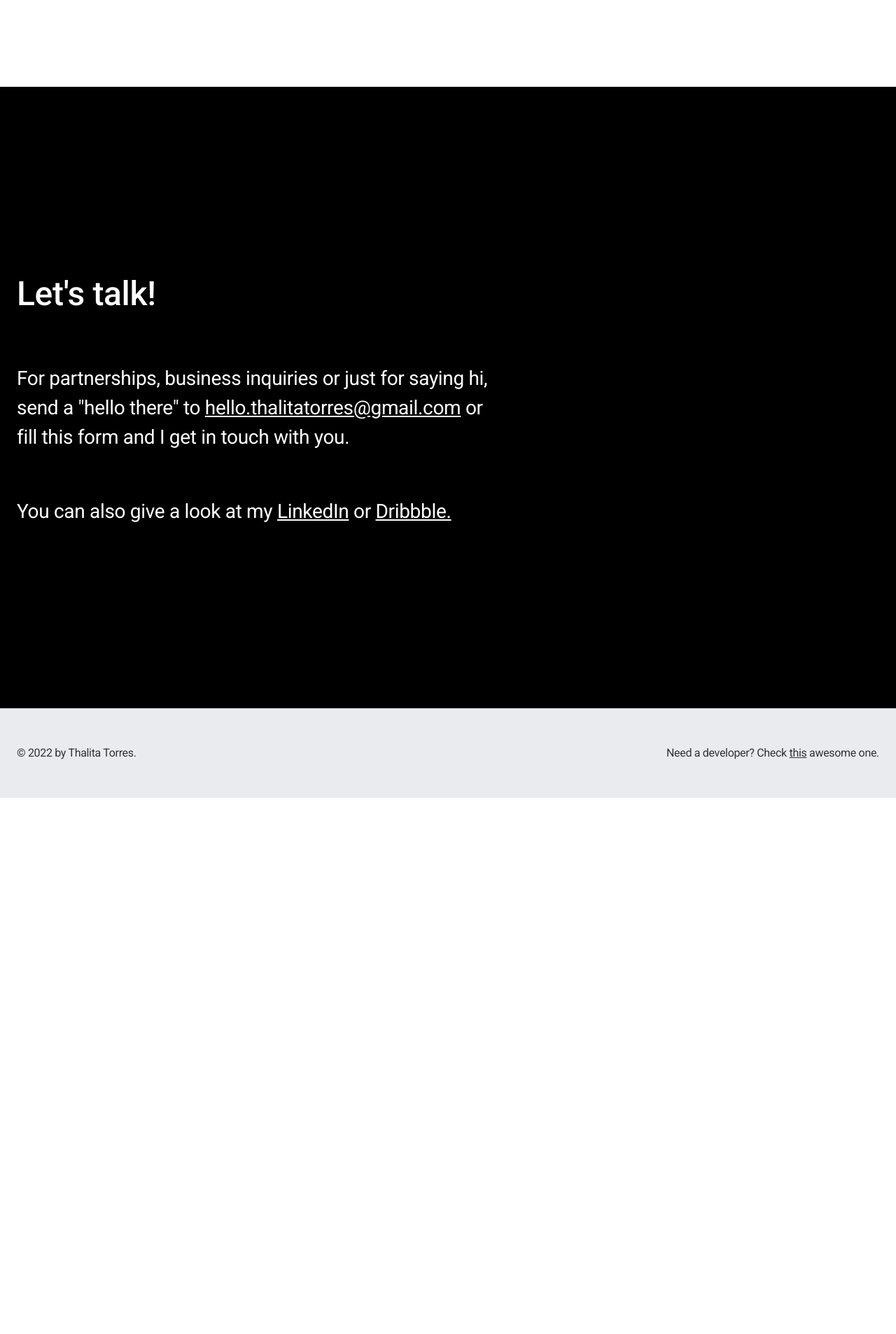
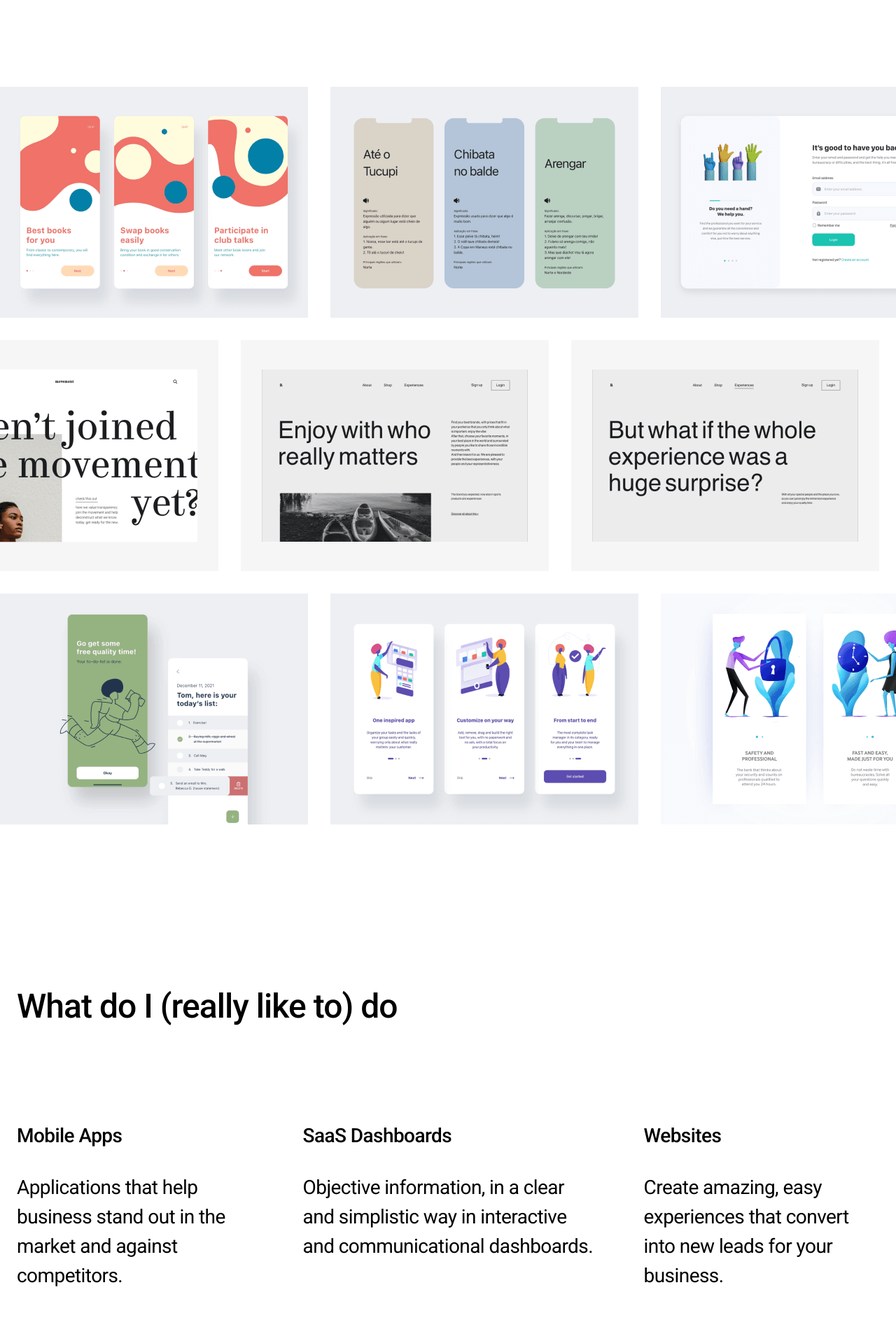
Before and after one commit to jadsonsantos/thalita-torres, a Next.js app: page / in a window 1280 px wide. Shown: the part 594-2500 px from the top of the page at 70% size. Before the commit the page ends 1734 px from the top, so only its background shows below. Built offline with nearby package versions, Linux system fonts and the light colour scheme.

Commit message:
updates home

```diff
--- a/pages/index.js
+++ b/pages/index.js
@@ -1,8 +1,9 @@
 import Head from 'next/head'
-import Image from 'next/image'
 import Hero from '../components/Hero'
 import Footer from '../components/Footer'
 import Contact from '../components/Contact'
+import Illustration from '../components/Illustration'
+import Services from '../components/Services'
 
 export default function Home() {
   return (
@@ -14,6 +15,8 @@ export default function Home() {
         <link rel="icon" href="/favicon.ico" />
       </Head>
       <Hero />
+      <Illustration />
+      <Services />
       <Contact />
       <Footer />
       {/* <div className={styles.description}>
```
Also changed, not shown: styles/Hero.module.scss (line endings or trailing spaces).
